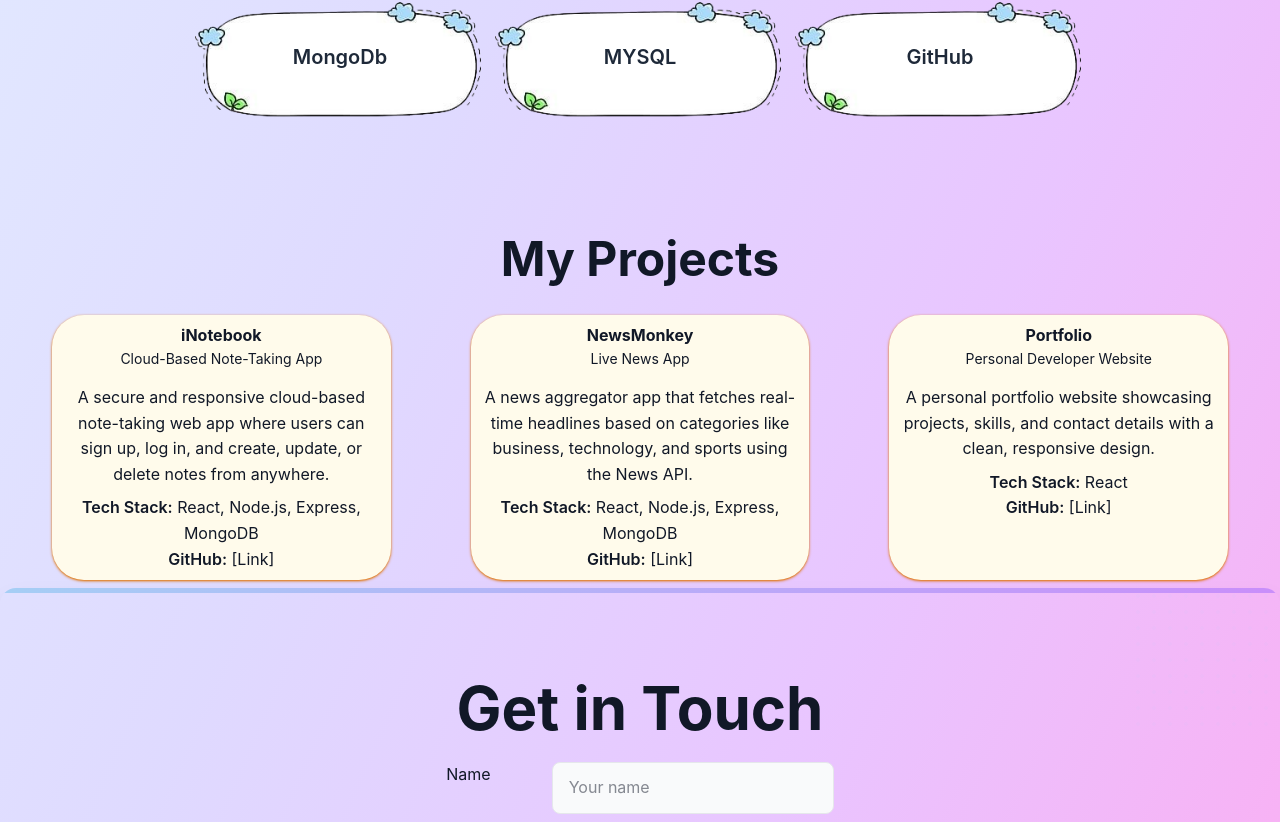
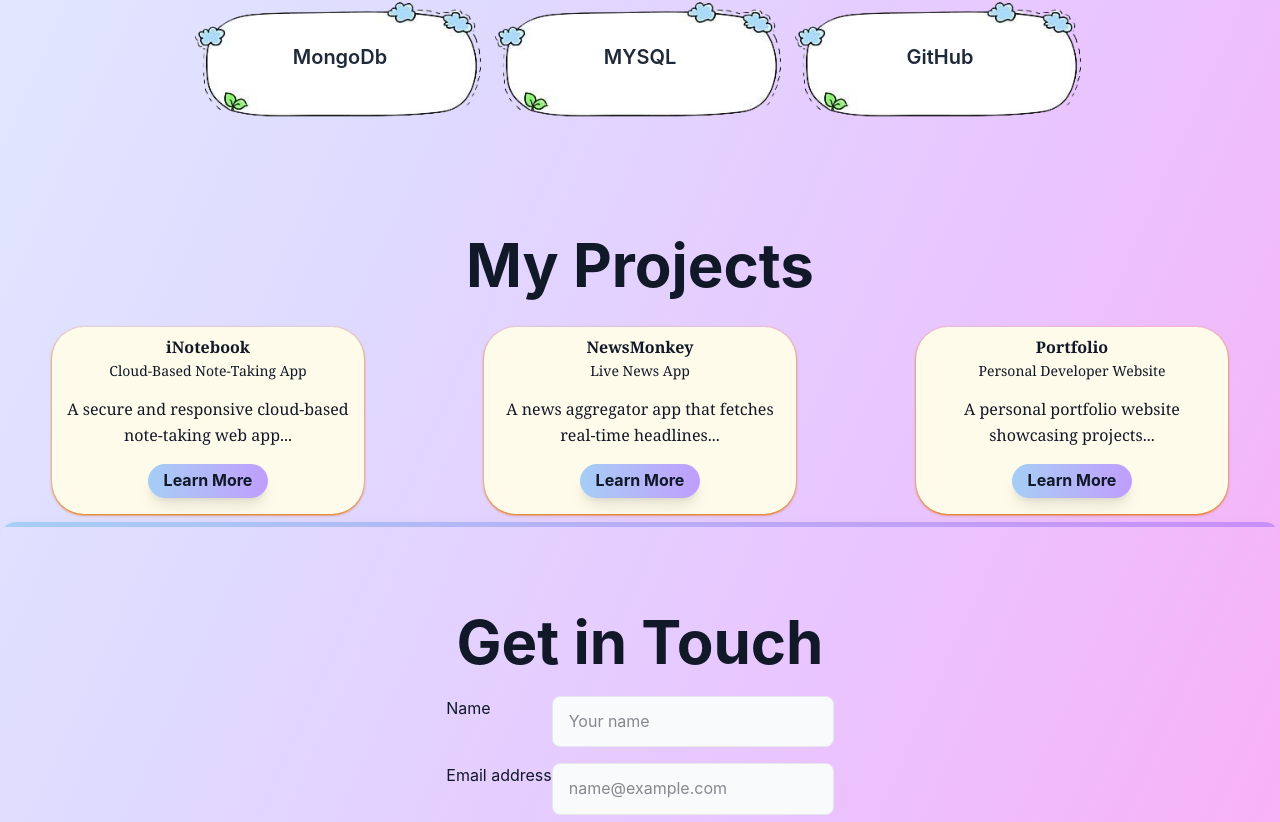
Before and after one commit to Nisha-2410/Portfolio, a React (Vite) app: page / in a window 1280 px wide. Shown: the part 1825-2647 px from the top of the page. Built offline with nearby package versions, Linux system fonts and the light colour scheme.

Commit message:
optimized project section
optimized the project section

```diff
--- a/src/components/About.jsx
+++ b/src/components/About.jsx
@@ -6,7 +6,7 @@
   <div className=' text-4xl font-bold  md:text-5xl lg:6xl'>
     About Me
   </div>
-  <div className=' bg-white flex  shadow-amber-600 shadow bg-opacity-80 flex-col justify-center items-center mt-5 rounded-4xl  w-95 md:w-[60%] lg:w-[70%] h-100% '>
+  <div className=' bg-white flex  shadow-amber-600 shadow bg-opacity-80 flex-col justify-center items-center mt-5 rounded-4xl  w-95 md:w-[60%] lg:w-[70%] h-100% ml-8 mr-8'>
 
     <div className='p-2'>
     <div className='w-11/12 md:w-[65%] lg:w-[75%] text-center mx-auto font-serif text-xl md:text-2xl mt-8'>
--- a/src/components/Cloud.jsx
+++ b/src/components/Cloud.jsx
@@ -14,7 +14,7 @@
         alt="cloud"
         className="w-full md:w-[150%] lg:w-[180%] object-contain z-0 pointer-events-none"
       />
-      <div className="absolute z-10 mt-2 text-xs md:text-xl">{skill}</div>
+      <div className="absolute z-10 mt-2 text-sm md:text-xl">{skill}</div>
     </div>
 
 
--- a/src/components/Project.jsx
+++ b/src/components/Project.jsx
@@ -1,64 +1,129 @@
-import React from "react";
-import flower from "../assets/flower.png";
+import React, { useState } from "react";
+import "./Contact.css"
+
 export const Project = () => {
+  const [showMore, setShowMore] = useState({
+    inote: false,
+    news: false,
+    portfolio: false,
+  });
+
+  const toggle = (key) => {
+    setShowMore({ ...showMore, [key]: !showMore[key] });
+  };
+
   return (
-    <>
     <div className="flex flex-col justify-center items-center">
-        <h1 className="font-bold text-3xl md:text-5xl lg:6xl mt-8">My Projects</h1>
-        <div className="flex flex-col md:flex-row  justify-between gap-10 mt-8 text-center ml-3 mr-3 mb-2">
-          <div className="bg-amber-50 rounded-4xl w-95 md:w-[32%]  shadow-amber-600 shadow bg-opacity-80 md:ml-10 md:mr-10">
-            <div className="font-bold mt-2">iNotebook</div>
-            <div className="text-sm mb-2">Cloud-Based Note-Taking App</div>
-            <div className="p-2 pl-3 pr-3" >
-              A secure and responsive cloud-based note-taking web app where
-              users can sign up, log in, and create, update, or delete notes
-              from anywhere.
+      <h1 className="font-bold text-3xl md:text-5xl lg:text-6xl mt-8">
+        My Projects
+      </h1>
+
+      <div className="flex flex-col md:flex-row justify-between gap-10 mt-8 text-center ml-3 mr-3 mb-2 items-start">
+        {/* iNotebook Card */}
+        <div className="bg-amber-50 rounded-4xl w-95 md:w-[32%] shadow-amber-600 shadow bg-opacity-80
+        md:ml-10 md:mr-10 transform transition duration-300 hover:scale-105  hover:bg-amber-50">
+          <div className="font-bold mt-2 font-serif">iNotebook</div>
+          <div className="text-sm mb-2 font-serif">
+            Cloud-Based Note-Taking App
           </div>
-            <div>
-              {" "}
-              <span className="font-semibold">Tech Stack:</span> React, Node.js,
-              Express, MongoDB
-            </div>
-            <div className="mb-2">
-              {" "}
+          <div className="p-2 pl-3 pr-3 font-serif">
+            A secure and responsive cloud-based note-taking web app...
+            <div
+              className={`transition-all duration-300 ease-in-out ${
+                showMore.inote ? "max-h-96" : "max-h-0 overflow-hidden"
+              }`}
+            >
+              <p>
+                Users can sign up, log in, and create, update, or delete notes
+                from anywhere. Ideal for productivity on the go.
+              </p>
+              <p>
+                <span className="font-semibold">Tech Stack:</span> React,
+                Node.js, Express, MongoDB
+              </p>
+              <p>
                 <span className="font-semibold">GitHub:</span> [Link]
+              </p>
             </div>
           </div>
-          <div className="bg-amber-50 rounded-4xl w-95  shadow-amber-600 shadow bg-opacity-80  md:w-[32%] ">
-            <div className="font-bold mt-2">NewsMonkey</div>
-            <div className="text-sm mb-2">Live News App
+          <button
+            className="mb-4 mt-2 bg-gradient-to-r from-[var(--primary-color)] to-[var(--secondary-color)] p-6  shadow-lg px-4 py-1 rounded-full     hover:from-[var(--secondary-color)]
+    hover:to-[var(--primary-color)] transition-colors duration-500 hover:scale-105  font-bold"
+            onClick={() => toggle("inote")}
+          >
+            {showMore.inote ? "Show Less" : "Learn More"}
+          </button>
         </div>
-            <div className="p-2 pl-3 pr-3">
-A news aggregator app that fetches real-time headlines based on categories like business, technology, and sports using the News API.
-            </div>
-            <div>
-              {" "}
-              <span className="font-semibold">Tech Stack:</span> React, Node.js,
-              Express, MongoDB
-            </div>
-            <div className="mb-2">
-              {" "}
+
+        {/* NewsMonkey Card */}
+        <div className="bg-amber-50 rounded-4xl w-95 md:w-[32%] shadow-amber-600 shadow bg-opacity-80
+        md:ml-10 md:mr-10 transform transition duration-300 hover:scale-105 hover:bg-amber-50">
+          <div className="font-bold mt-2 font-serif">NewsMonkey</div>
+          <div className="text-sm mb-2 font-serif">Live News App</div>
+          <div className="p-2 pl-3 pr-3 font-serif">
+            A news aggregator app that fetches real-time headlines...
+            <div
+              className={`transition-all duration-300 ease-in-out ${
+                showMore.news ? "max-h-96" : "max-h-0 overflow-hidden"
+              }`}
+            >
+              <p>
+                Users can view news based on categories like business,
+                technology, and sports using the News API.
+              </p>
+              <p>
+                <span className="font-semibold">Tech Stack:</span> React,
+                Node.js, Express, MongoDB
+              </p>
+              <p>
                 <span className="font-semibold">GitHub:</span> [Link]
+              </p>
             </div>
           </div>
+          <button
+            className="mb-4 mt-2 bg-gradient-to-r from-[var(--primary-color)] to-[var(--secondary-color)] p-6  shadow-lg px-4 py-1 rounded-full     hover:from-[var(--secondary-color)]
+    hover:to-[var(--primary-color)] transition-colors duration-500 hover:scale-105  font-bold"
+            onClick={() => toggle("news")}
+          >
+            {showMore.news ? "Show Less" : "Learn More"}
+          </button>
+        </div>
 
- <div className="bg-amber-50 rounded-4xl w-95  shadow-amber-600 shadow bg-opacity-80  md:w-[32%]  md:ml-10 md:mr-10 ">
-            <div className="font-bold mt-2">Portfolio </div>
-            <div className="text-sm mb-2">Personal Developer Website</div>
-            <div className="p-2 pl-3 pr-3">
-A personal portfolio website showcasing projects, skills, and contact details with a clean, responsive design.
+        {/* Portfolio Card */}
+        <div className="bg-amber-50 rounded-4xl w-95 md:w-[32%] shadow-amber-600 shadow bg-opacity-80
+        md:ml-10 md:mr-10 transform transition duration-300 hover:scale-105  hover:bg-amber-50">
+          <div className="font-bold mt-2 font-serif">Portfolio</div>
+          <div className="text-sm mb-2 font-serif">
+            Personal Developer Website
           </div>
-            <div>
-              {" "}
+          <div className="p-2 pl-3 pr-3 font-serif">
+            A personal portfolio website showcasing projects...
+            <div
+              className={`transition-all duration-300 ease-in-out ${
+                showMore.portfolio ? "max-h-96" : "max-h-0 overflow-hidden"
+              }`}
+            >
+              <p>
+                It features skills, contact details, and a clean, responsive UI
+                to reflect your developer journey.
+              </p>
+              <p>
                 <span className="font-semibold">Tech Stack:</span> React
+              </p>
+              <p>
+                <span className="font-semibold">GitHub:</span> [Link]
+              </p>
             </div>
-            <div className="mb-2">
-              {" "}
-              <span className="font-semibold">GitHub:</span> [Link]
+          </div>
+          <button
+            className="mb-4 mt-2 bg-gradient-to-r from-[var(--primary-color)] to-[var(--secondary-color)] p-6  shadow-lg px-4 py-1 rounded-full     hover:from-[var(--secondary-color)]
+    hover:to-[var(--primary-color)] transition-colors duration-500 hover:scale-105  font-bold "
+            onClick={() => toggle("portfolio")}
+          >
+            {showMore.portfolio ? "Show Less" : "Learn More"}
+          </button>
         </div>
       </div>
     </div>
-      </div>
-    </>
   );
 };
```
Lines whose indentation alone changed are shown as unchanged.
